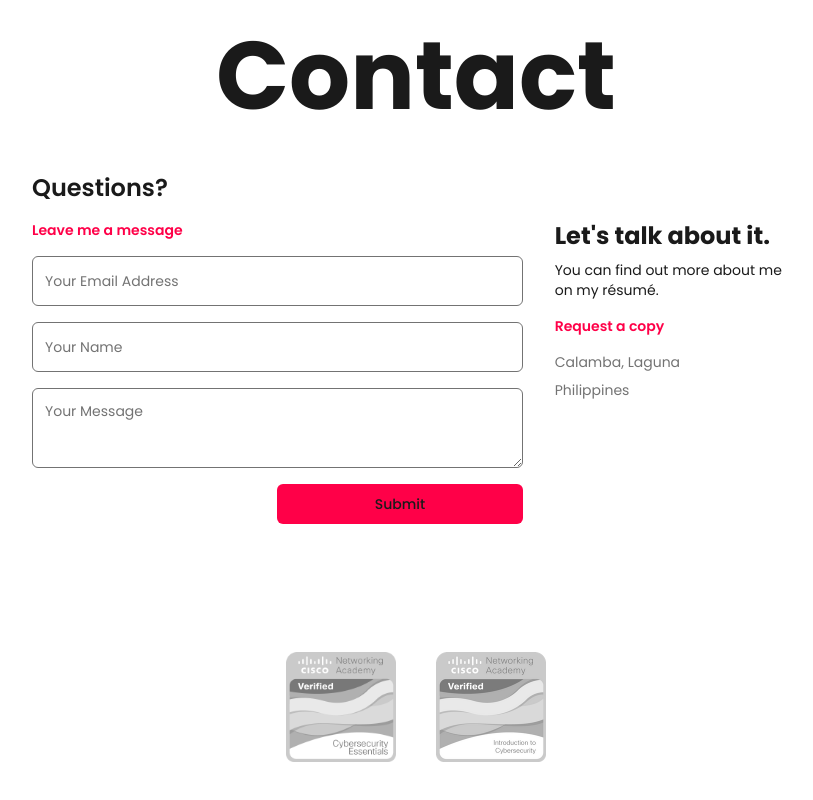
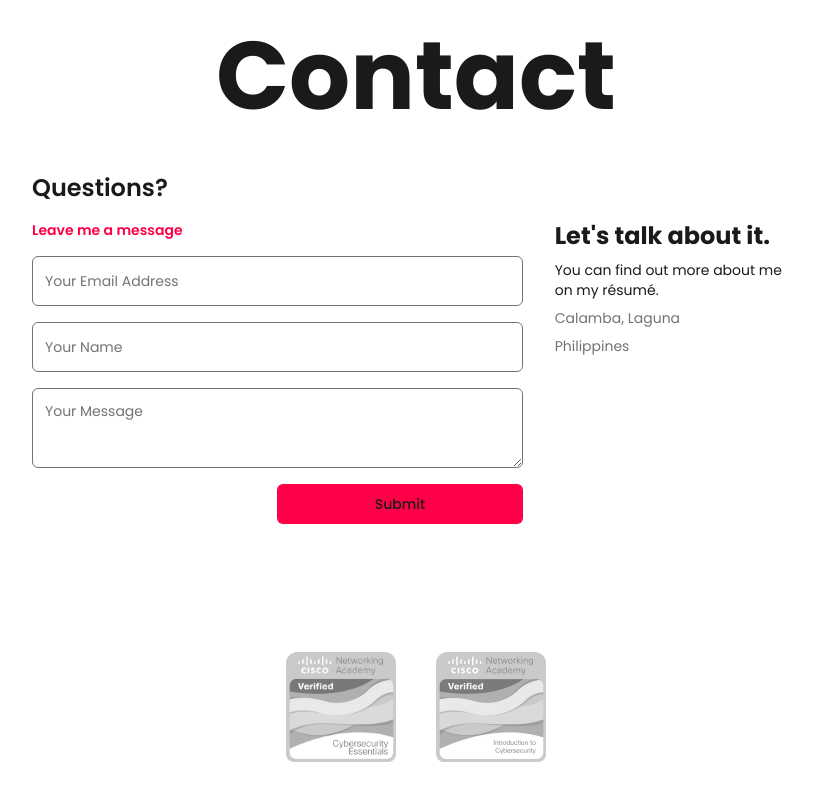
Before and after one commit to jhonangelob/portfolio-v3, a Next.js app: page / in a window 1280 px wide. Shown: the part 2486-3286 px from the top of the page, without its empty margins (224-1037 px from the left). Built offline with nearby package versions, Linux system fonts and the light colour scheme.

Commit message:
remove request a copy button

```diff
--- a/src/components/Contact/Contact.tsx
+++ b/src/components/Contact/Contact.tsx
@@ -132,14 +132,6 @@ const Contact = ({}: ContactProps): React.ReactElement => {
           <p className='text-sm'>
             You can find out more about me on my résumé.
           </p>
-          <Button
-            variant='ghost'
-            size='sm'
-            className='text-accent-red font-semibold px-0'
-            onClick={sendRequest}
-          >
-            Request a copy
-          </Button>
           <p className='text-xs md:text-sm text-muted-foreground'>
             Calamba, Laguna
           </p>
```
